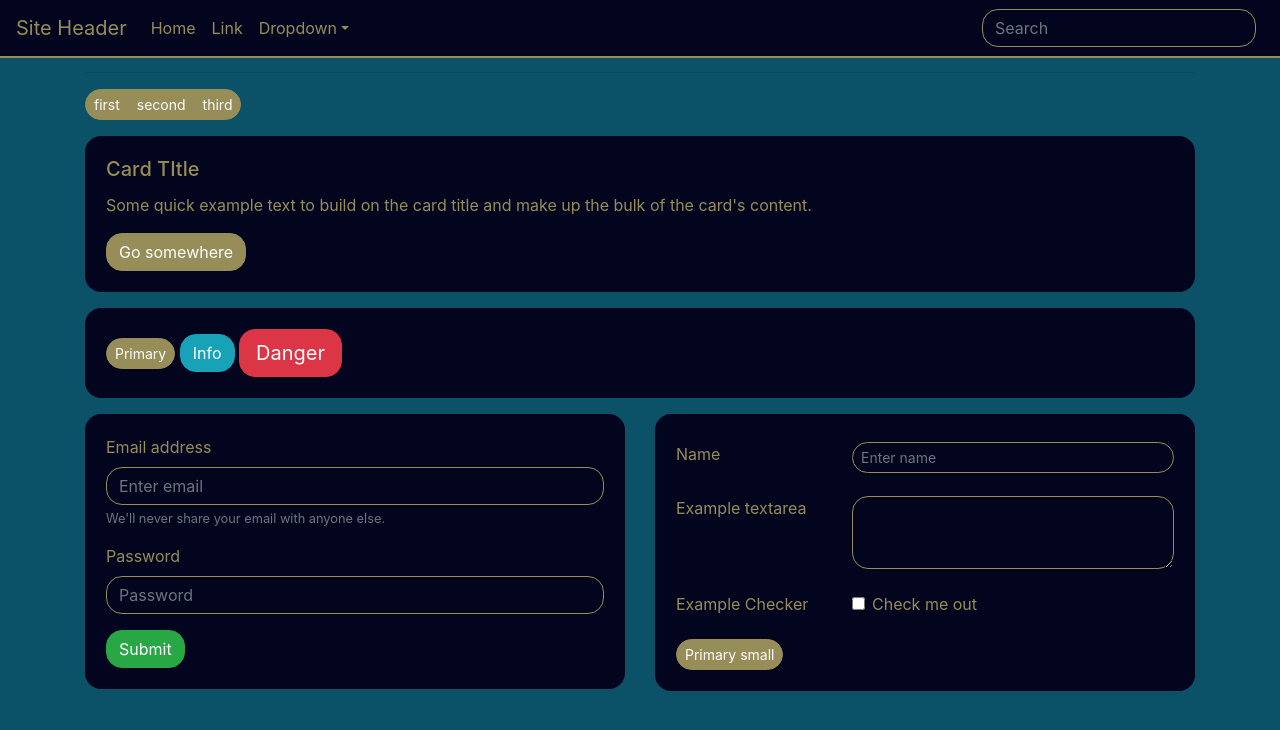
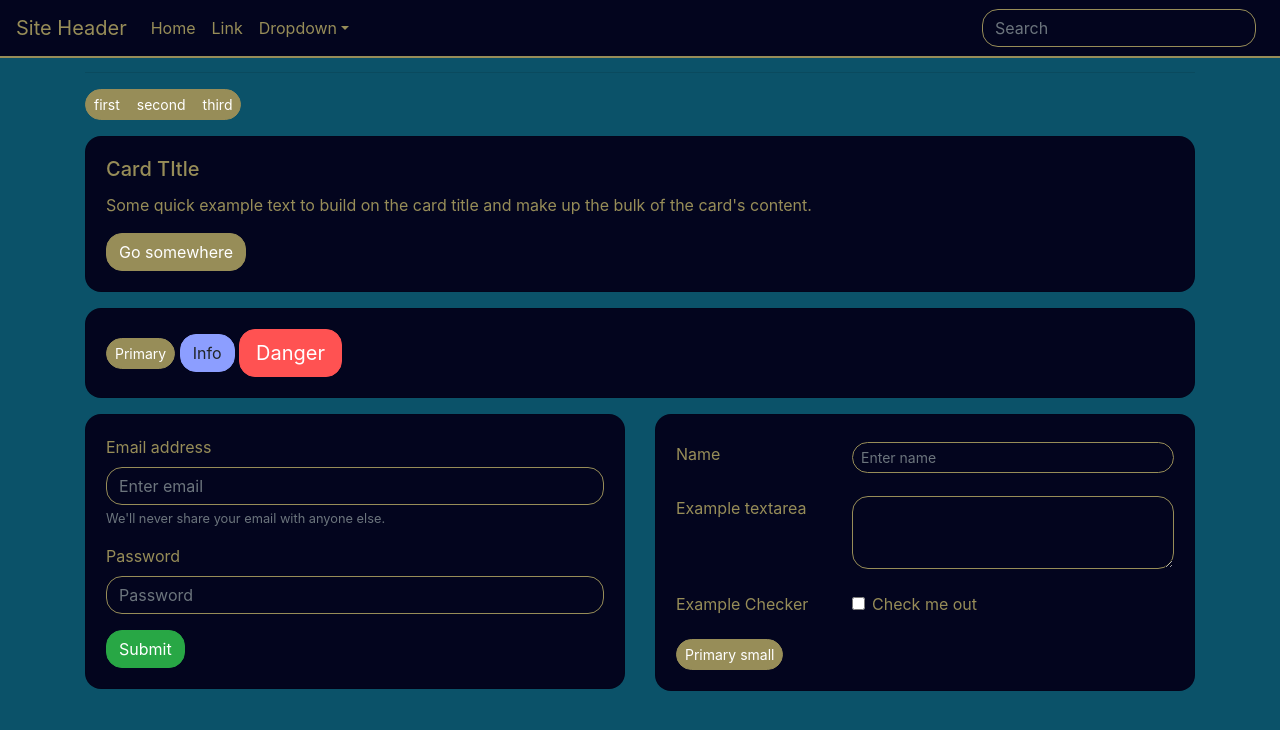
Before and after one commit to ShockProof/my-react-bootstrap, a React (Create React App) app: page / in a window 1280 px wide. Shown: the top 730 px of the page. Built offline with nearby package versions, Linux system fonts and the light colour scheme.

Commit message:
make second theme light

```diff
--- a/src/style-root/AppTheme.scss
+++ b/src/style-root/AppTheme.scss
@@ -1,5 +1,7 @@
 $shockproof-background-color: #212529;
 $shockproof-primary-color: #DB6574;
+$shockproof-danger-color: #e53935;
+$shockproof-info-color: #8c9eff;
 $shockproof-dark: #2d3035;
 $shockproof-light: $shockproof-dark;
 $shockproof-text-color: #8a8d93;
--- a/src/style-root/AppTheme2.scss
+++ b/src/style-root/AppTheme2.scss
@@ -1,11 +1,13 @@
-$shockproof-background-color: #222831;
-$shockproof-primary-color: #00adb5;
-$shockproof-dark: #393e46;
+$shockproof-background-color: #fafafa;
+$shockproof-primary-color: #7952b3;
+$shockproof-danger-color: #ff5252;
+$shockproof-info-color: #8c9eff;
+$shockproof-dark: #eceff1;
 $shockproof-light: $shockproof-dark;
-$shockproof-text-color: #8a8d93;
-$shockproof-border-color: #444951;
+$shockproof-text-color: #0d004d;
+$shockproof-border-color: rgba(0, 0, 0, 0.12);
 $shockproof-border-width: 1px;
-$shockproof-border-radius: 0rem;
+$shockproof-border-radius: 0.1rem;
 
 @import "./BootstrapCustomization.scss";
 
--- a/src/style-root/AppTheme3.scss
+++ b/src/style-root/AppTheme3.scss
@@ -1,5 +1,7 @@
 $shockproof-background-color: #0b5269;
 $shockproof-primary-color: #978d58;
+$shockproof-danger-color: #ff5252;
+$shockproof-info-color: #8c9eff;
 $shockproof-dark: #03051e;
 $shockproof-light: $shockproof-dark;
 $shockproof-text-color: $shockproof-primary-color;
--- a/src/style-root/BootstrapCustomization.scss
+++ b/src/style-root/BootstrapCustomization.scss
@@ -13,6 +13,8 @@ $border-radius-sm: $shockproof-border-radius;
 
 $theme-colors: (
   "primary": $shockproof-primary-color,
+  "danger": $shockproof-danger-color,
+  "info": $shockproof-info-color,
 );
 
 $input-color: $shockproof-primary-color;
```
